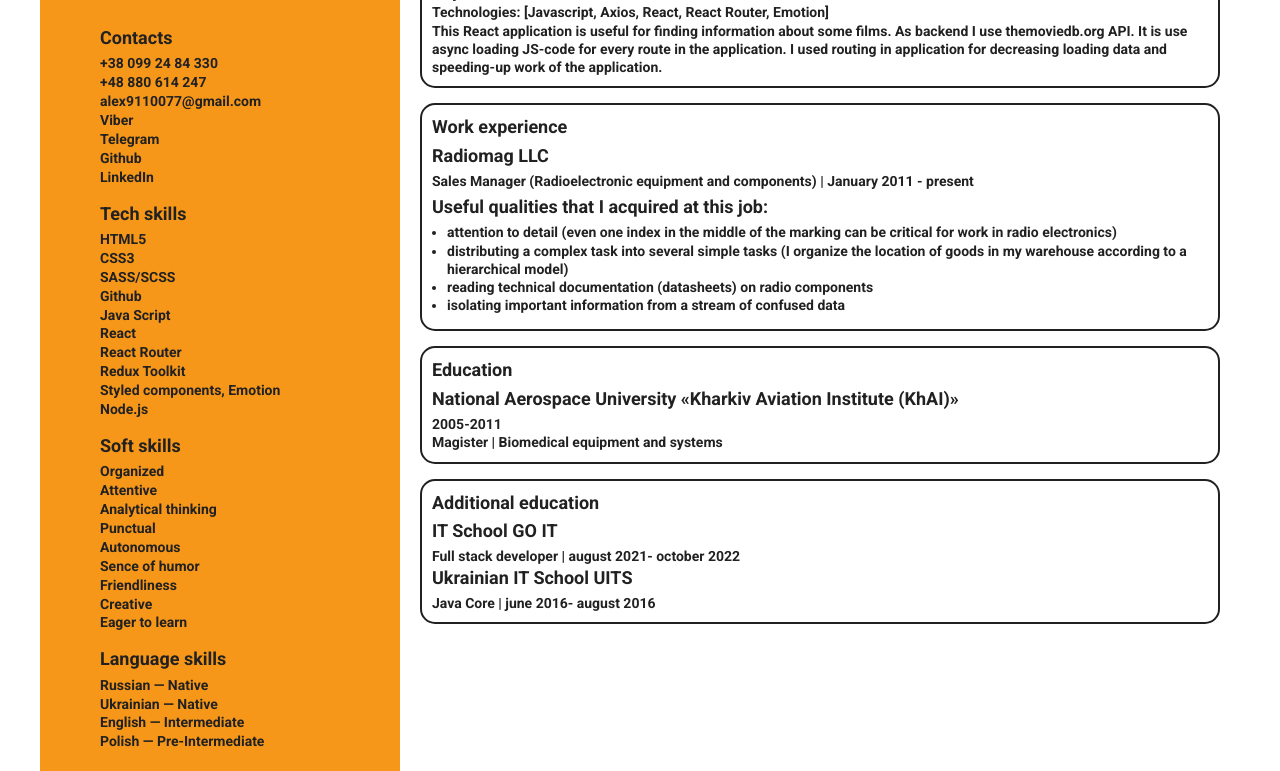
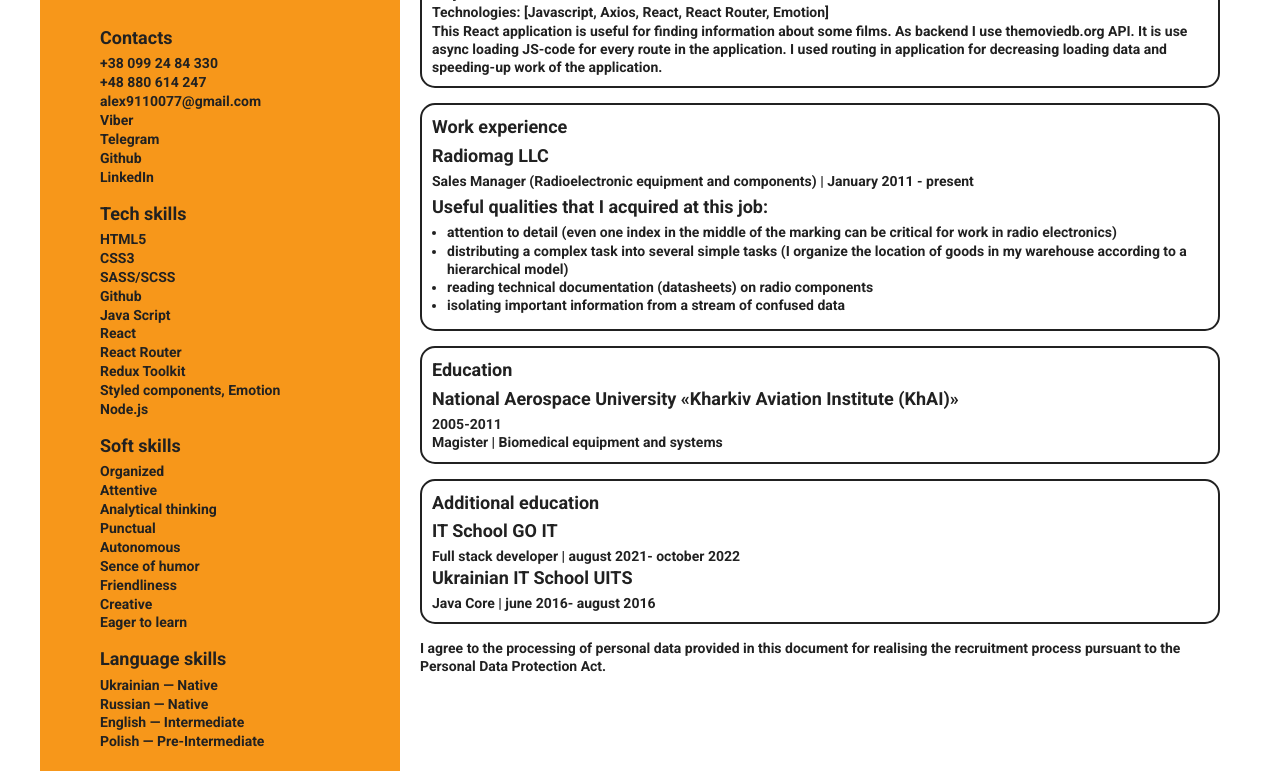
Before and after one commit to AlexanderDmitriev/Resume, a plain HTML site: page index.html in a window 1280 px wide. Shown: the part 593-1364 px from the top of the page. Drawn offline with nearby package versions, Linux system fonts and the light colour scheme.

Commit message:
Update index.html

```diff
--- a/index.html
+++ b/index.html
@@ -105,8 +105,8 @@
             </ul>
             <h2 class="sidebar-title">Language skills</h2>
             <ul class="list sidebar-list">
+              <li class="sidebar-content">Ukrainian — Native</li>
               <li class="sidebar-content">Russian — Native</li>
-              <li class="sidebar-content">Ukrainian — Native</li>
               <li class="sidebar-content">English — Intermediate</li>
               <li class="sidebar-content">Polish — Pre-Intermediate</li>
             </ul>
@@ -222,7 +222,7 @@
                   pictures.
                 </p>
               </li> -->
-             <!--  <li class="project-list">
+              <!--  <li class="project-list">
                 <a
                   href="https://alexanderdmitriev.github.io/goit-js-hw-11/"
                   class="sidebar-content link project-link"
@@ -328,6 +328,11 @@
               </li>
             </ul>
           </div>
+          <p class="content-text">
+            I agree to the processing of personal data provided in this document
+            for realising the recruitment process pursuant to the Personal Data
+            Protection Act.
+          </p>
         </section>
       </section>
     </main>
```
